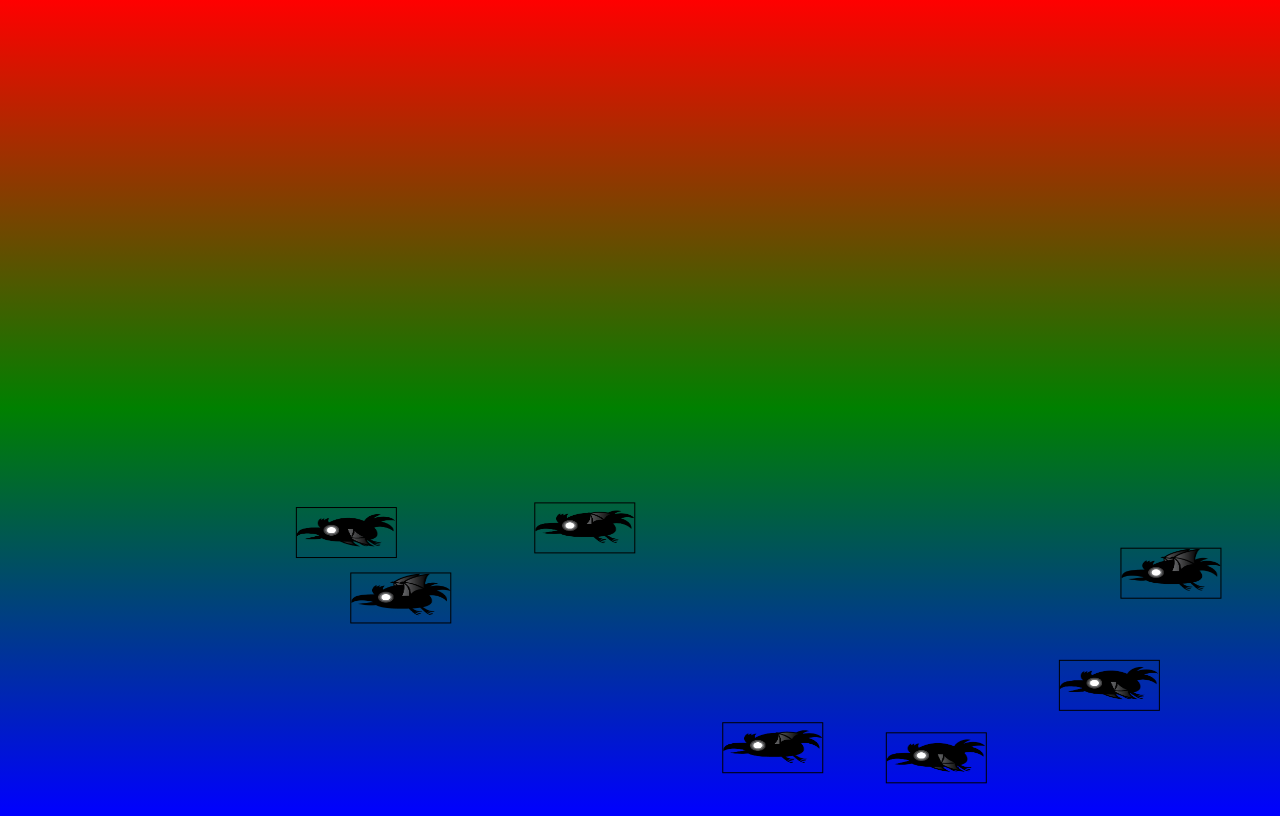
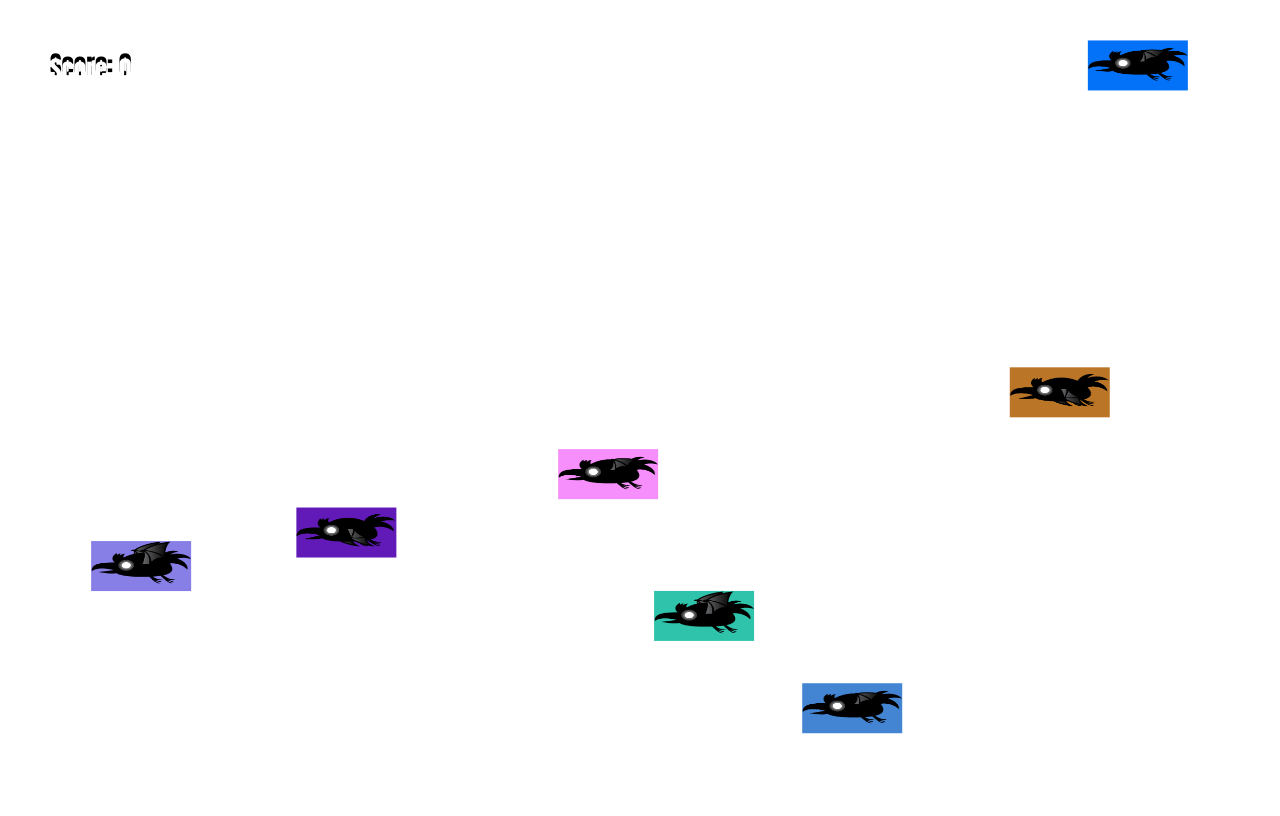
Before and after one commit to kleintrevor/projectFive, a plain HTML site: page index.html in a window 1280 px wide. Drawn offline with Linux system fonts and the light colour scheme.

Commit message:
add extra canvas for hitbox creation

```diff
--- a/index.html
+++ b/index.html
@@ -8,6 +8,7 @@
     <link rel="stylesheet" href="style.css" />
 </head>
 <body>
+    <canvas id="collisionCanvas"></canvas>
     <canvas id="canvas1"></canvas>
     <script src="script.js"></script>
 </body>
--- a/script.js
+++ b/script.js
@@ -2,6 +2,14 @@ const canvas = document.getElementById('canvas1');
 const ctx = canvas.getContext('2d');
 canvas.width = window.innerWidth;
 canvas.height = window.innerHeight;
+
+const collisionCanvas = document.getElementById('collisionCanvas');
+const collisionCtx = collisionCanvas.getContext('2d');
+collisionCanvas.width = window.innerWidth;
+collisionCanvas.height = window.innerHeight;
+
+let score = 0;
+ctx.font = '25px Impact';
 
 let timeToNextRaven = 0;
 let ravenInterval = 500;
@@ -27,7 +35,10 @@ class Raven {
         this.frame = 0;
         this.maxFrame = 4;
         this.timeSinceFlap = 0;
-        this.flapInterval = Math.random() * 50 + 50;;
+        this.flapInterval = Math.random() * 50 + 50;
+        // create hitbox with random color generation below
+        this.randomColors = [Math.floor(Math.random() * 255), Math.floor(Math.random() * 255), Math.floor(Math.random() * 255)]
+        this.color = 'rgb(' + this.randomColors[0] + ',' + this.randomColors[1] + ',' + this.randomColors[2] + ')';
     }
     update(deltatime){
         if (this.y < 0 || this.y > canvas.height - this.height){
@@ -46,23 +57,36 @@ class Raven {
         }
     }
     draw(){
-        ctx.strokeRect(this.x, this.y, this.width, this.height);
+        ctx.fillStyle = this.color;
+        ctx.fillRect(this.x, this.y, this.width, this.height);
         ctx.drawImage(this.image, this.frame * this.spriteWidth, this.frame, this.spriteWidth, this.spriteHeight, this.x, this.y, this.width, this.height)
     }
 }
 
-const raven = new Raven();
+function drawScore(){
+    ctx.fillStyle = 'black';
+    ctx.fillText('Score: ' + score, 50, 75); // drop shadow effect
+    ctx.fillStyle = 'white';
+    ctx.fillText('Score: ' + score, 50, 80);
+}
+
+window.addEventListener('click', function(e){
+    const detectPixelColor = ctx.getImageData(e.x, e.y, 1, 1)
+    console.log(detectPixelColor)
+})
 
 function animate(timestamp){
     ctx.clearRect(0, 0, canvas.width, canvas.height);
     let deltatime = timestamp - lastTime;
     lastTime = timestamp;
     timeToNextRaven += deltatime;
+
     // control for difference in power of device
     if (timeToNextRaven > ravenInterval){
         ravens.push(new Raven());
         timeToNextRaven = 0;
     }
+    drawScore();
     [...ravens].forEach(object => object.update(deltatime));
     [...ravens].forEach(object => object.draw());
     ravens =  ravens.filter(object  => !object.markedForDeletion); // removes extra ravens from the array to prevent lagging
--- a/style.css
+++ b/style.css
@@ -1,5 +1,5 @@
 body {
-    background: linear-gradient(to bottom, red, green, blue);
+   /* background: linear-gradient(to bottom, red, green, blue);*/
     width: 100vw;
     height: 100vh;
     overflow: hidden;
@@ -12,3 +12,7 @@ canvas {
     width: 100%;
     height: 100%;
 }
+
+#collisionCanvas {
+
+}
```
